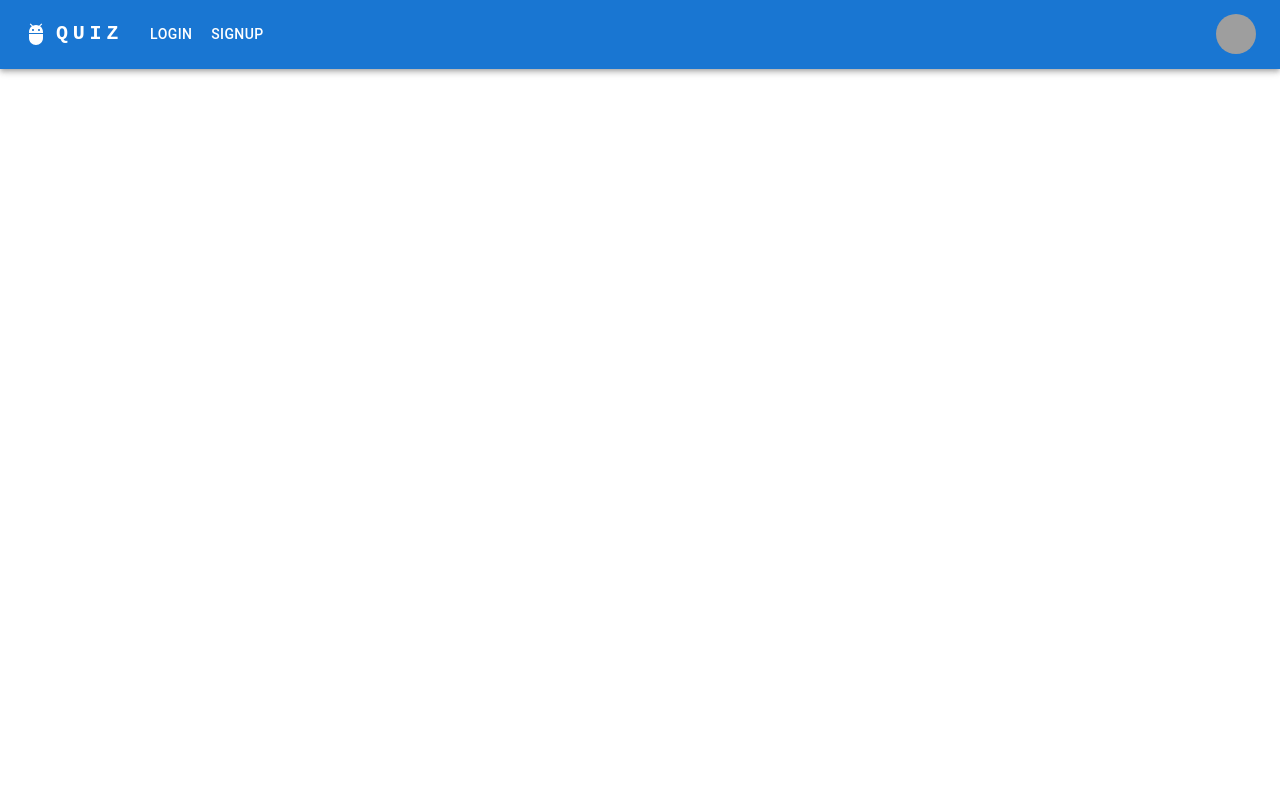
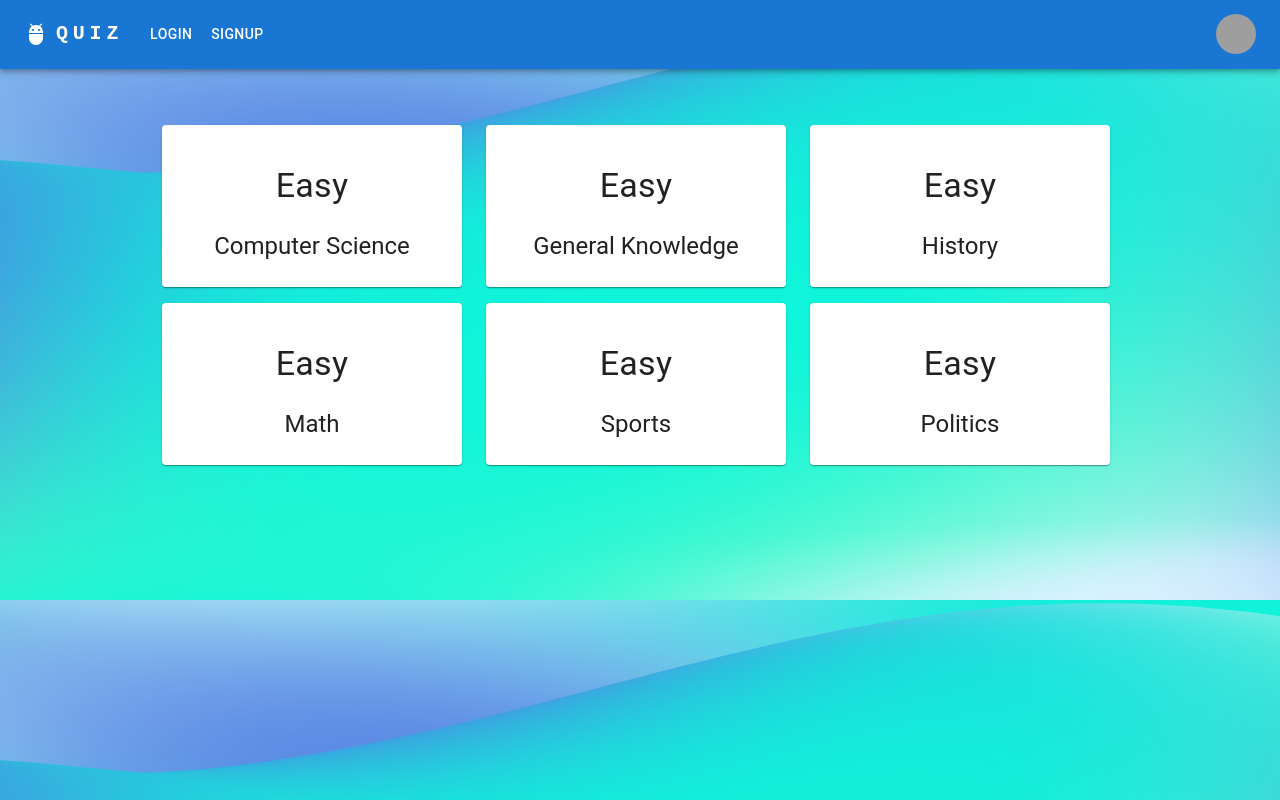
Before and after one commit to MuhammadAbdullahDogar/quiz-app, a React (Create React App) app: page / in a window 1280 px wide. Before the commit this address had no page. Built offline with nearby package versions, Linux system fonts and the light colour scheme; grey boxes are pictures that could not be loaded.

Commit message:
background screen

```diff
--- a/public/index.html
+++ b/public/index.html
@@ -9,10 +9,11 @@
   <meta name="description" content="Web site created using create-react-app" />
   <link rel="apple-touch-icon" href="%PUBLIC_URL%/logo192.png" />
   <link rel="manifest" href="%PUBLIC_URL%/manifest.json" />
+  <link rel="preconnect" href="https://fonts.googleapis.com">
   <title>Quiz App</title>
 </head>
 
-<body >
+<body style="background-image:url(./mesh-837\(1\).png)">
   <div id="root"></div>
 </body>
 
--- a/src/App.js
+++ b/src/App.js
@@ -5,6 +5,7 @@ import QuizApi from "./pages/QuizApi";
 import Home from "./pages/Home";
 import SignUp from "./pages/SignUp";
 import Result from "./pages/Result";
+import LandingPage from "./pages/LandingPage";
 
 
 
@@ -15,11 +16,12 @@ function App() {
       <div className="App" >
         <Appbar />
         <Routes>
-          <Route path="home" element={<Home />}></Route>
+          {/* <Route path="/" element={<LandingPage/>}></Route> */}
+          <Route path="/" element={<Home />}></Route>
           <Route path="login" element={<Login />}></Route>
           <Route path="signup" element={<SignUp />}></Route>
           <Route path="quizapi/:type" element={<QuizApi />}></Route>
-          <Route path="result/:score" element={<Result/>}></Route>
+          <Route path="result/:score" element={<Result />}></Route>
         </Routes>
       </div>
     </>
--- /dev/null
+++ b/src/pages/LandingPage.jsx
@@ -0,0 +1,12 @@
+import React from 'react'
+import { Stack, Button, Grid, CardContent, TextField, Typography } from '@mui/material'
+import Center from '../components/Center';
+const LandingPage = () => {
+    return (
+        <Stack direction="column" justifyContent="center" alignItems="center" mt={{ xs: 2, md: 17 }}>
+            <Typography variant="h3">Play, Host Create<br />Live Trivia Games</Typography>
+        </Stack>
+    )
+}
+
+export default LandingPage
```
Also changed, not shown: public/mesh-837(1).png (added).
